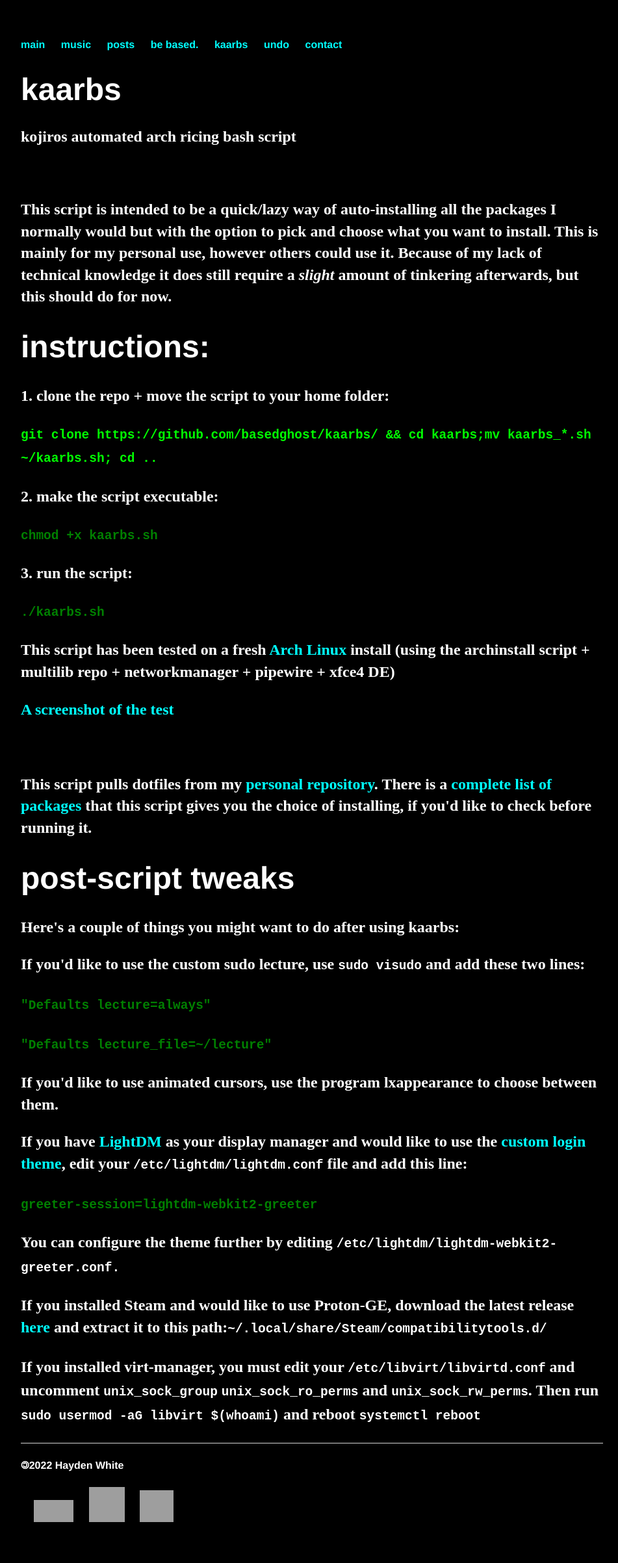
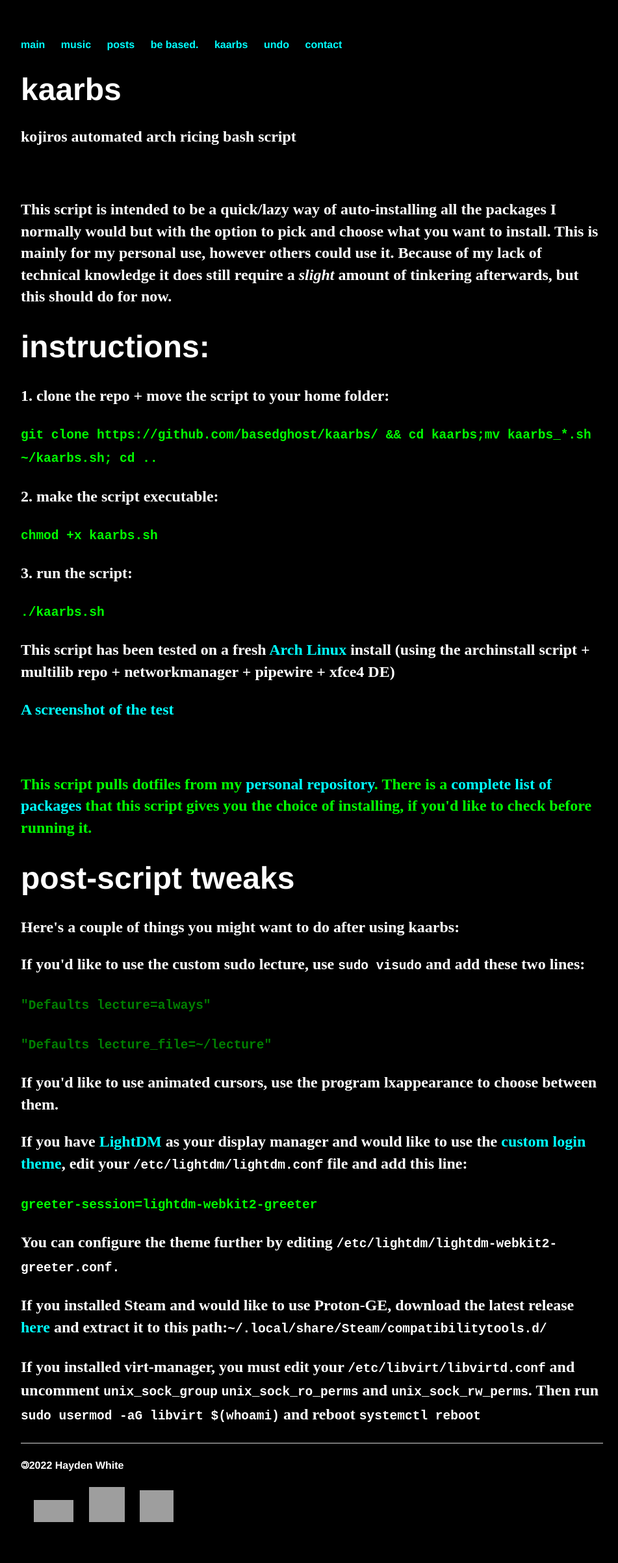
Before and after one commit to whiteVHS/whiteVHS.github.io, a Jekyll site: the page built from kaarbs/index.html, in a window 1280 px wide. Shown: the whole page at 65% size, without its empty margins (160-1111 px from the left). Built offline with Jekyll 4.4.1, drawn with Linux system fonts in a browser that asks for light colours; grey boxes are pictures that could not be loaded.

Commit message:
Update index.html

```diff
--- a/kaarbs/index.html
+++ b/kaarbs/index.html
@@ -11,13 +11,13 @@
     <p style="color:white">1. clone the repo + move the script to your home folder:</p>
     <p style="color:lime"><code>git clone https://github.com/basedghost/kaarbs/ && cd kaarbs;mv kaarbs_*.sh ~/kaarbs.sh; cd ..</code></p>
     <p style="color:white">2. make the script executable:</p>
-    <p style="color:green"><code>chmod +x kaarbs.sh</code></p>
+    <p style="color:lime"><code>chmod +x kaarbs.sh</code></p>
     <p style="color:white">3. run the script:</p>
-    <p style="color:green"><code>./kaarbs.sh</code></p>
+    <p style="color:lime"><code>./kaarbs.sh</code></p>
     <p style="color:white">This script has been tested on a fresh <a href="https://archlinux.org/download/" target="_blank" rel="noopener noreferrer">Arch Linux</a> install (using the archinstall script + multilib repo + networkmanager + pipewire + xfce4 DE)</p>
     <p style="color:white"><strong><a href="https://user-images.githubusercontent.com/111021033/184048144-cba87669-57d7-479d-bf45-ed37b7dc4fe2.png" target="_blank" rel="noopener noreferrer">A screenshot of the test</a></strong></p>
     <p style="color:black">hello :)</p>
-    <p style="color:white">This script pulls dotfiles from my <a href="https://github.com/basedghost/dotfiles/" target="_blank" rel="noopener noreferrer">personal repository</a>. There is a <a href="https://github.com/basedghost/kaarbs/blob/main/PACKAGES.md" target="_blank" rel="noopener noreferrer">complete list of packages</a> that this script gives you the choice of installing, if you'd like to check before running it.</p>
+    <p style="color:lime">This script pulls dotfiles from my <a href="https://github.com/basedghost/dotfiles/" target="_blank" rel="noopener noreferrer">personal repository</a>. There is a <a href="https://github.com/basedghost/kaarbs/blob/main/PACKAGES.md" target="_blank" rel="noopener noreferrer">complete list of packages</a> that this script gives you the choice of installing, if you'd like to check before running it.</p>
     <h1>post-script tweaks</h1>
     <p style="color:white">Here's a couple of things you might want to do after using kaarbs:</p>
     <p style="color:white">If you'd like to use the custom sudo lecture, use <code>sudo visudo</code> and add these two lines:</p>
@@ -25,7 +25,7 @@
     <p style="color:green"><code>"Defaults lecture_file=~/lecture"</code></p>
     <p style="color:white">If you'd like to use animated cursors, use the program lxappearance to choose between them.</p>
     <p style="color:white">If you have <a href="https://wiki.archlinux.org/title/Lightdm" target="_blank" rel="noopener noreferrer">LightDM</a> as your display manager and would like to use the <a href="https://github.com/manilarome/lightdm-webkit2-theme-glorious" target="_blank" rel="noopener noreferrer">custom login theme</a>, edit your <code>/etc/lightdm/lightdm.conf</code> file and add this line:</p>
-    <p style="color:green"><code>greeter-session=lightdm-webkit2-greeter</code></p>
+    <p style="color:lime"><code>greeter-session=lightdm-webkit2-greeter</code></p>
     <p style="color:white">You can configure the theme further by editing <code>/etc/lightdm/lightdm-webkit2-greeter.conf.</code></p>
     <p style="color:white">If you installed Steam and would like to use Proton-GE, download the latest release <a href="https://github.com/GloriousEggroll/proton-ge-custom/releases/latest/" target="_blank" rel="noopener noreferrer">here</a> and extract it to this path:<code>~/.local/share/Steam/compatibilitytools.d/</code></p>
     <p style="color:white">If you installed virt-manager, you must edit your <code>/etc/libvirt/libvirtd.conf</code> and uncomment <code>unix_sock_group</code> <code>unix_sock_ro_perms</code> and <code>unix_sock_rw_perms</code>. Then run <code>sudo usermod -aG libvirt $(whoami)</code> and reboot <code>systemctl reboot</code></p>
```
